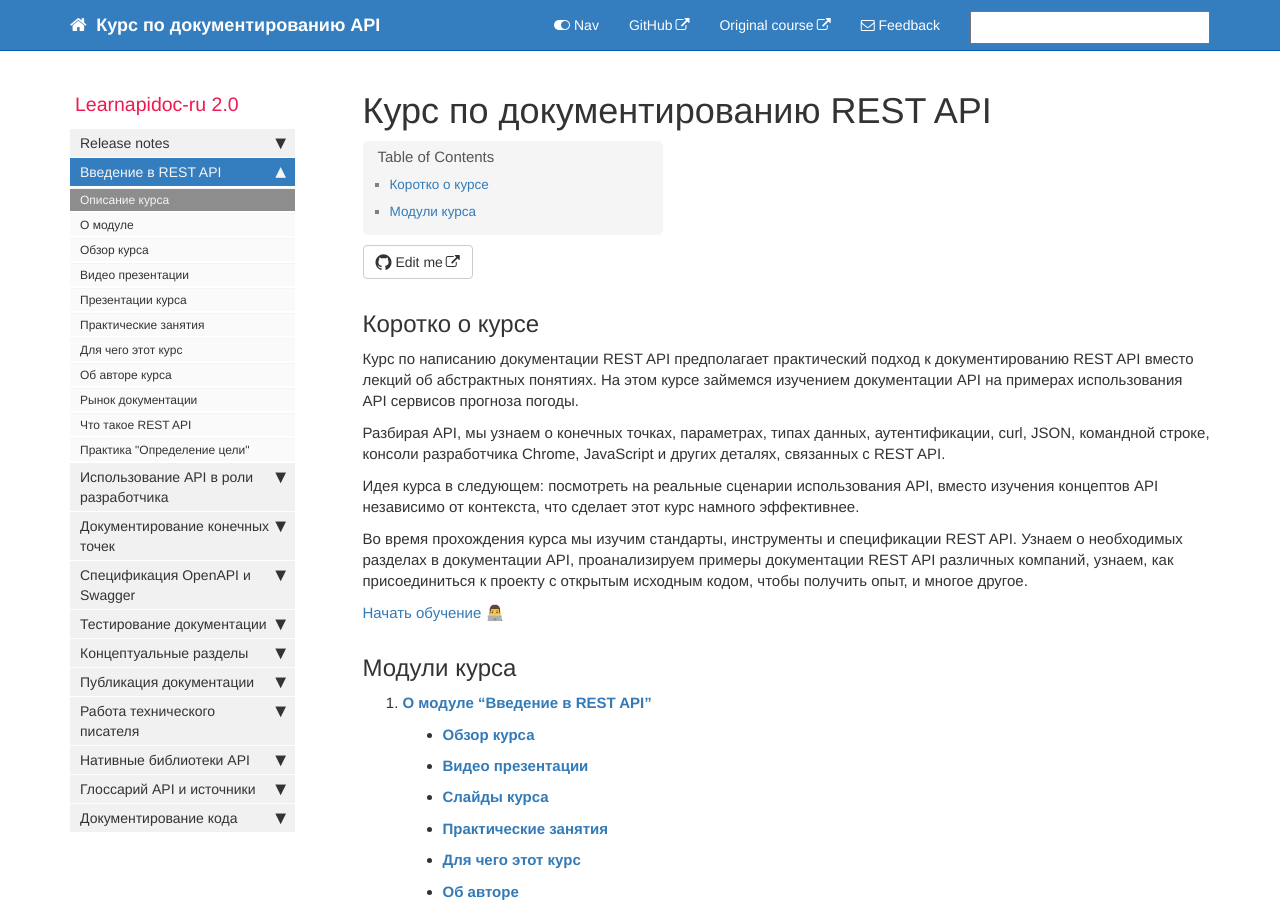
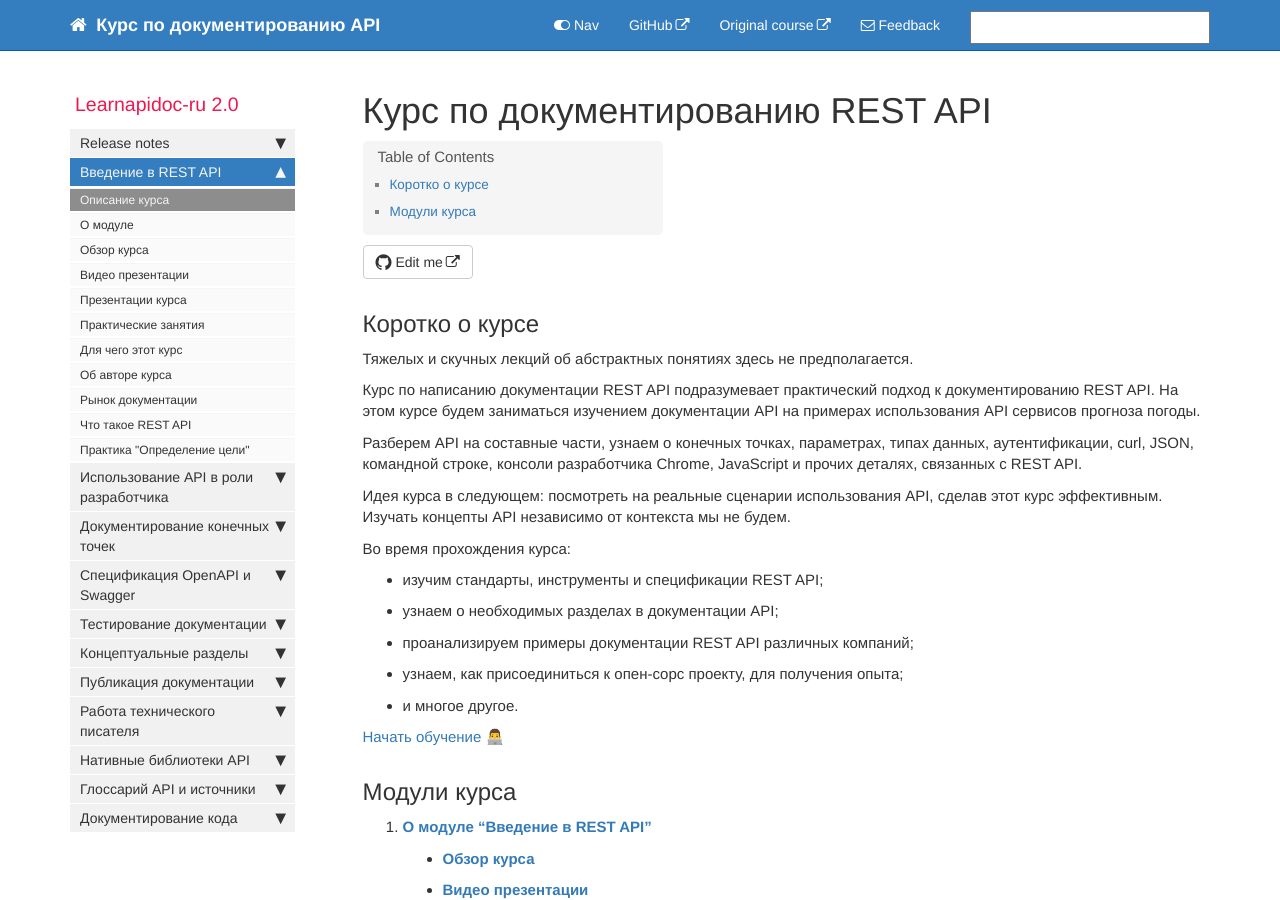
Before and after one commit to Starkovden/Starkovden.github.io, a Jekyll site: the page built from index.md, in a window 1280 px wide and 900 px high. Built offline with Jekyll 4.4.1, drawn with Linux system fonts in a browser that asks for light colours; nearby versions of some CDN libraries; comment, search, counter and statistics services are not loaded.

Commit message:
изменил перевод

```diff
--- a/index.md
+++ b/index.md
@@ -11,13 +11,20 @@ description: Курс по документированию API. Вольный
 
 ## Коротко о курсе
 
-Курс по написанию документации REST API предполагает практический подход к документированию REST API вместо лекций об абстрактных понятиях. На этом курсе займемся изучением документации API на примерах использования API сервисов прогноза погоды.
+Тяжелых и скучных лекций об абстрактных понятиях здесь не предполагается.
 
-Разбирая API, мы узнаем о конечных точках, параметрах, типах данных, аутентификации, curl, JSON, командной строке, консоли разработчика Chrome, JavaScript и других деталях, связанных с REST API.
+Курс по написанию документации REST API подразумевает практический подход к документированию REST API. На этом курсе будем заниматься изучением документации API на примерах использования API сервисов прогноза погоды.
 
-Идея курса в следующем: посмотреть на реальные сценарии использования API, вместо изучения концептов API независимо от контекста, что сделает этот курс намного эффективнее.
+Разберем API на составные части, узнаем о конечных точках, параметрах, типах данных, аутентификации, curl, JSON, командной строке, консоли разработчика Chrome, JavaScript и прочих деталях, связанных с REST API.
 
-Во время прохождения курса мы изучим стандарты, инструменты и спецификации REST API. Узнаем о необходимых разделах в документации API, проанализируем примеры документации REST API различных компаний, узнаем, как присоединиться к проекту c открытым исходным кодом, чтобы получить опыт, и многое другое.
+Идея курса в следующем: посмотреть на реальные сценарии использования API, сделав этот курс эффективным. Изучать концепты API независимо от контекста мы не будем.
+
+Во время прохождения курса:
+- изучим стандарты, инструменты и спецификации REST API;
+- узнаем о необходимых разделах в документации API;
+- проанализируем примеры документации REST API различных компаний;
+- узнаем, как присоединиться к опен-сорс проекту, для получения опыта;
+- и многое другое.
 
 [Начать обучение 👨‍💻](about-first-module.html)
 
```
